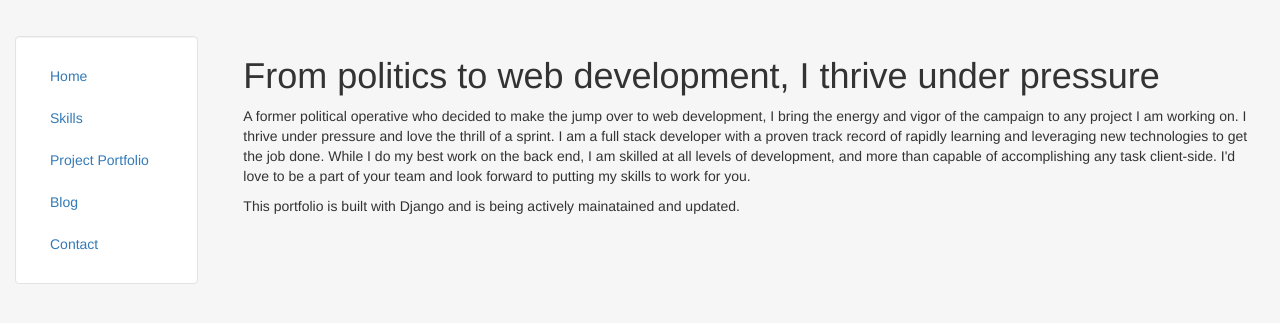
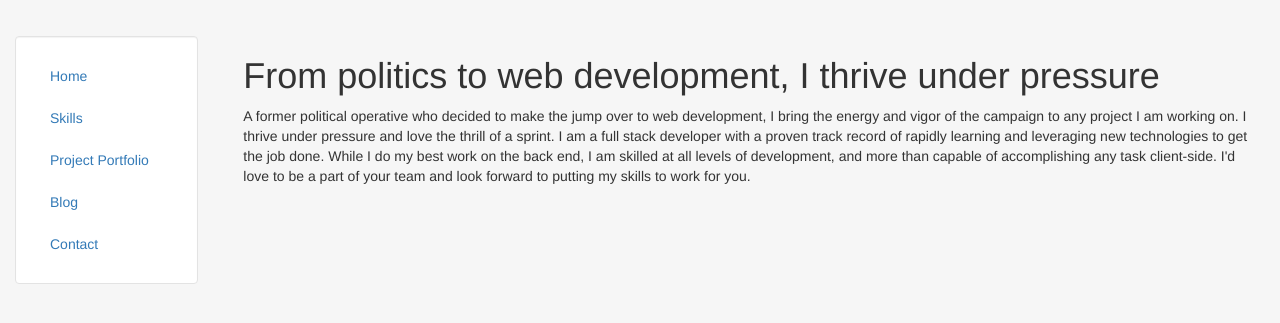
Before and after one commit to d00medman/portfolio, a Django app: page / in a window 1280 px wide. Shown: the part 181-504 px from the top of the page. Run offline with Django 3.2, Linux system fonts and the light colour scheme; parts of the project's set-up code (start-up, migrations or seed data) failed here and were passed over.

Commit message:
Removed made in django disclaimer

```diff
--- a/personal/templates/personal/includes/about.html
+++ b/personal/templates/personal/includes/about.html
@@ -1,5 +1,3 @@
 {%block content%}
 <p>A former political operative who decided to make the jump over to web development, I bring the energy and vigor of the campaign to any project I am working on. I thrive under pressure and love the thrill of a sprint. I am a full stack developer with a proven track record of rapidly learning and leveraging new technologies to get the job done. While I do my best work on the back end, I am skilled at all levels of development, and more than capable of accomplishing any task client-side. I'd love to be a part of your team and look forward to putting my skills to work for you.</p>
-
-<p>This portfolio is built with Django and is being actively mainatained and updated.</p>
 {%endblock%}
```
